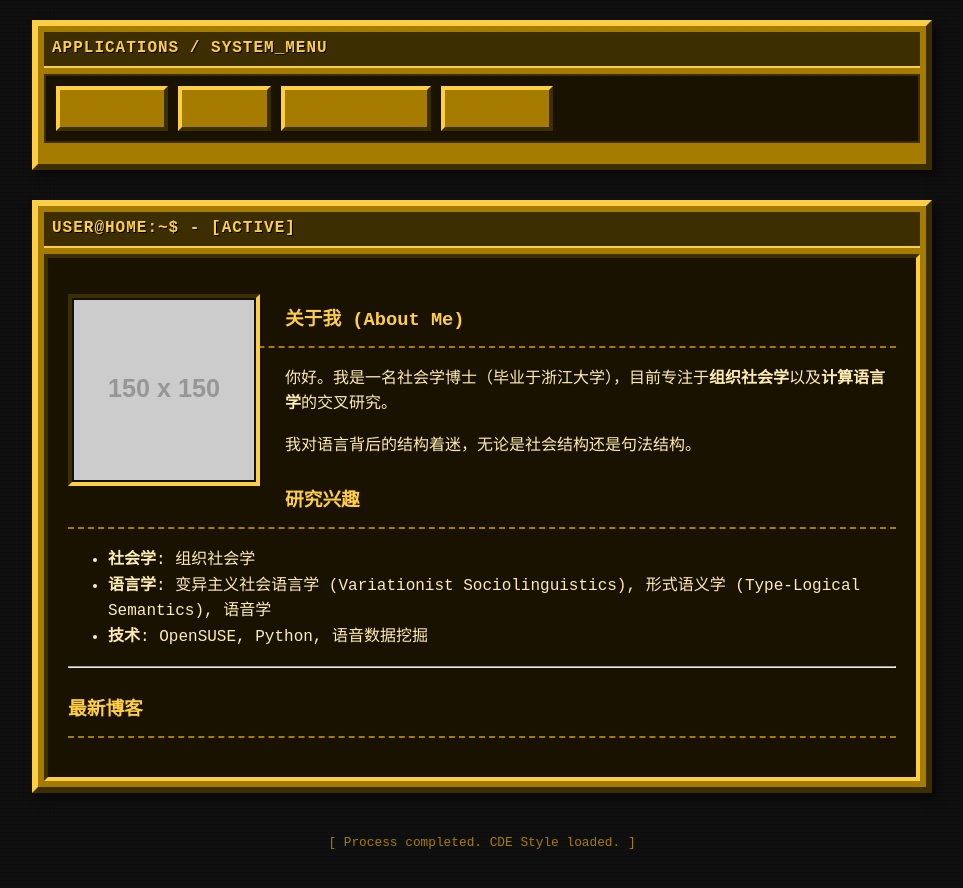
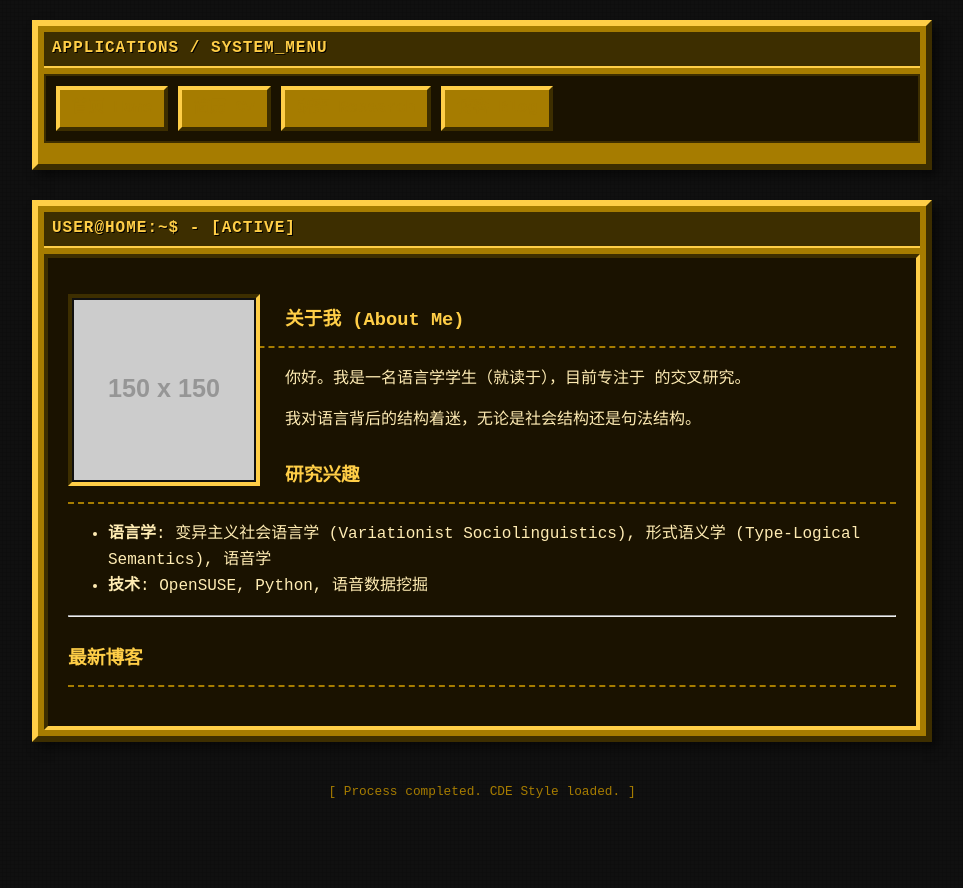
Before and after one commit to ZJWXTHB/zjwxthb.github.io, a Jekyll site: the page built from index.md, in a window 1280 px wide. Shown: the top 888 px of the page, without its empty margins (158-1121 px from the left). Built offline with Jekyll 4.4.1, drawn with Linux system fonts in a browser that asks for light colours.

Commit message:
Revise About Me section and research interests
Updated personal introduction and research interests.

```diff
--- a/index.md
+++ b/index.md
@@ -7,12 +7,11 @@ title: user@home:~$
 
 ### 关于我 (About Me)
 
-你好。我是一名社会学博士（毕业于浙江大学），目前专注于**组织社会学**以及**计算语言学**的交叉研究。
+你好。我是一名语言学学生（就读于），目前专注于 的交叉研究。
 
 我对语言背后的结构着迷，无论是社会结构还是句法结构。
 
 ### 研究兴趣
-* **社会学**: 组织社会学
 * **语言学**: 变异主义社会语言学 (Variationist Sociolinguistics), 形式语义学 (Type-Logical Semantics), 语音学
 * **技术**: OpenSUSE, Python, 语音数据挖掘
 
```
